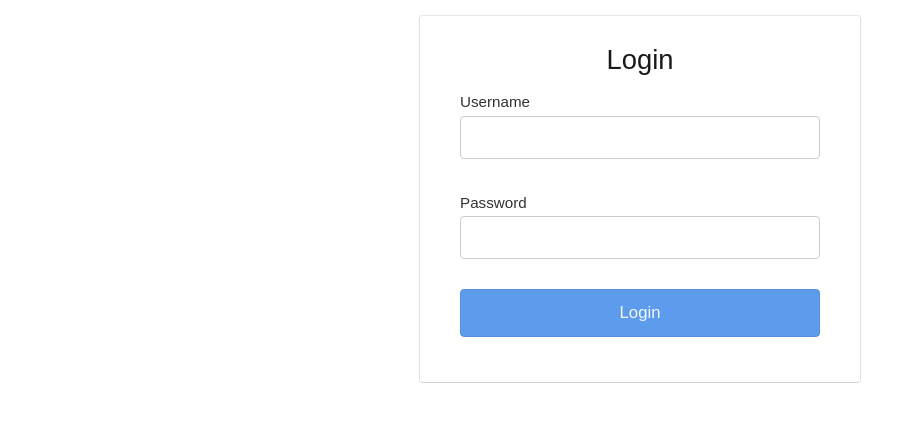
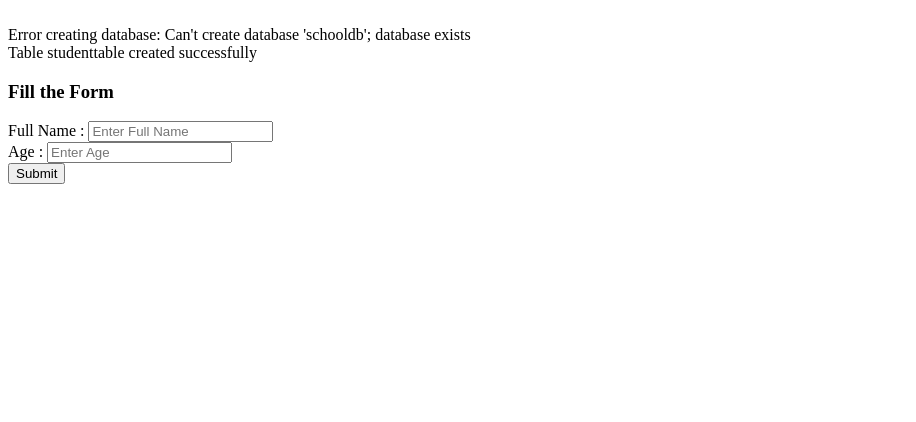
Before and after one commit to vinzkirk/Bansale, a PHP site: page / in a window 1280 px wide. Shown: the top 422 px of the page, without its empty margins (0-916 px from the left). Run offline with PHP 8.4, Linux system fonts and the light colour scheme.

Commit message:
Add files via upload

```diff
--- a/Bansale- Schooldb/index.php
+++ b/Bansale- Schooldb/index.php
@@ -1,8 +1,41 @@
+<!DOCTYPE html>
+<html>
+<head>
+  <title>Add Records in Database</title>
+</head>
+<body>
+
 <?php
-session_start();
-if(!empty($_SESSION["userId"])) {
-    require_once './view/dashboard.php';
-} else {
-    require_once './view/login-form.php';
+include_once "schooldb.php";
+
+if(isset($_POST['submit']))
+{
+    $fullname = $_POST['fullname'];
+    $age = $_POST['age'];
+
+    $insert = mysqli_query($db,"INSERT INTO tblemp`(fullname`, age) VALUES ('$fullname','$age')");
+
+    if(!$insert)
+    {
+        echo mysqli_error($conn);
+    }
+    else
+    {
+        echo "Records added successfully.";
+    }
 }
+
+mysqli_close($conn);
 ?>
+
+<h3>Fill the Form</h3>
+
+<form method="POST">
+  Full Name : <input type="text" name="fullname" placeholder="Enter Full Name" Required>
+  <br/>
+  Age : <input type="text" name="age" placeholder="Enter Age" Required>
+  <br/>
+  <input type="submit" name="submit" value="Submit">
+</form>
+
+</body>
```
